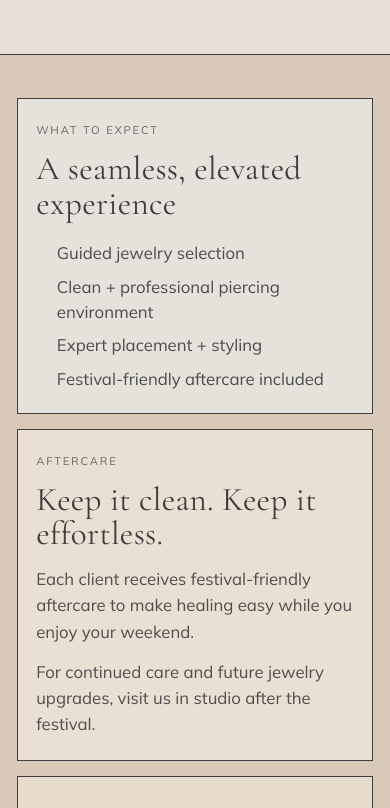
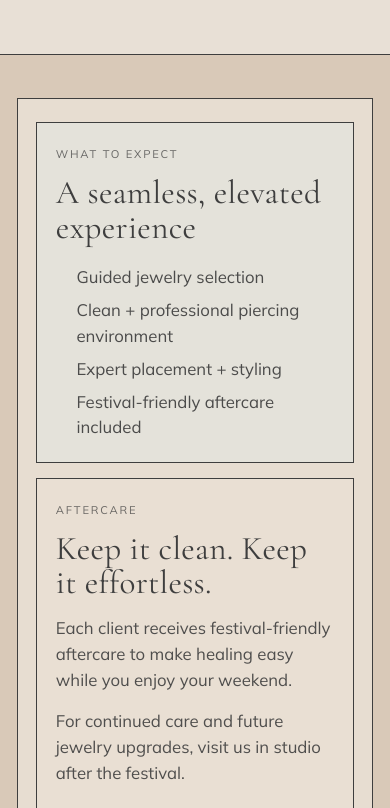
Before and after one commit to Damilss/westcoastbeautyco.com, a Next.js app: page /bottlerock in a window 390 px wide. Shown: the part 2196-3004 px from the top of the page. Built offline with nearby package versions, Linux system fonts and the light colour scheme.

Commit message:
style coherence for what to expect, aftercare, and our goal

```diff
--- a/app/bottlerock/page.module.css
+++ b/app/bottlerock/page.module.css
@@ -336,6 +336,12 @@
   background: var(--background);
 }
 
+.expectCluster {
+  border: 1px solid var(--border);
+  background: #e7ddd1;
+  padding: 1.2rem;
+}
+
 .expectAftercareGrid {
   display: grid;
   grid-template-columns: minmax(0, 1fr) minmax(0, 1fr);
@@ -597,6 +603,7 @@
   }
 
   .lineupCopy,
+  .expectCluster,
   .expectCard,
   .expectGoalCard,
   .aftercareCard,
@@ -679,6 +686,7 @@
   .lineupCopy,
   .videoShell,
   .menuPanel,
+  .expectCluster,
   .expectCard,
   .expectGoalCard,
   .aftercareCard,
--- a/app/bottlerock/page.tsx
+++ b/app/bottlerock/page.tsx
@@ -123,6 +123,7 @@ export default function BottleRockPage() {
 
         <section className={styles.expectSection} aria-label="What to expect and aftercare">
           <div className={styles.contentWrap}>
+            <div className={styles.expectCluster}>
               <div className={styles.expectAftercareGrid}>
                 <div className={styles.expectCard}>
                   <p className={styles.sectionEyebrow}>What To Expect</p>
@@ -154,6 +155,7 @@ export default function BottleRockPage() {
                 <p className={styles.expectGoal}>
                   To make you feel confident, styled, and taken care of.
                 </p>
+              </div>
             </div>
           </div>
         </section>
```
Lines whose indentation alone changed are shown as unchanged.
